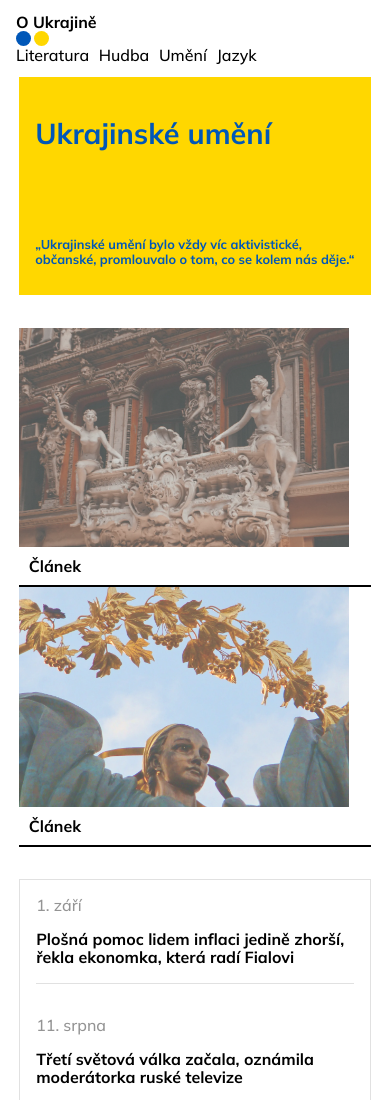
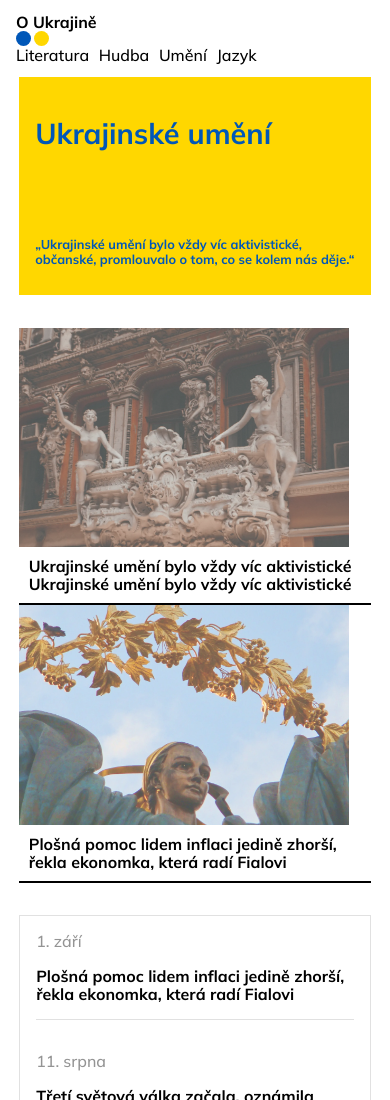
Before and after one commit to htmlena/ukrajina-predevsim, a Next.js app: page / in a window 390 px wide. Shown: the top 1100 px of the page. Built offline with nearby package versions, Linux system fonts and the light colour scheme.

Commit message:
grid on medium breakpoint fixed

```diff
--- a/pages/index.tsx
+++ b/pages/index.tsx
@@ -18,15 +18,16 @@ const Home = () => {
 
     ${mq.mediumUp.css`
       flex-direction: row;
-      grid-template-areas: 'firstColumn'
+      grid-template-areas: 'firstColumn firstColumn'
       'secondColumn thirdColumn';
-      // grid-template-areas: 'firstColumn secondColumn thirdColumn';
+      grid-template-columns: 1fr 1fr;
       grid-column-gap: 2rem;
  `}
     ${mq.largeUp.css`
   // flex-direction: row;
     padding: 0 3rem;
     grid-template-areas: 'firstColumn secondColumn thirdColumn';
+    grid-template-columns: 1.5fr 1fr 1fr;
  `}
       ${mq.xlarge.css`
       padding: 0;
@@ -83,13 +84,17 @@ const Home = () => {
           <SubsectionOne>
             <div>
               <PreviewSection
-                title={'Článek'}
+                title={
+                  'Ukrajinské umění bylo vždy víc aktivistické Ukrajinské umění bylo vždy víc aktivistické'
+                }
                 image={'artur-zhadan-wv7GyOu66r8-unsplash.webp'}
               />
             </div>
             <div>
               <PreviewSection
-                title={'Článek'}
+                title={
+                  'Plošná pomoc lidem inflaci jedině zhorší, řekla ekonomka, která radí Fialovi'
+                }
                 image={'volodymyr-tokar-W6eVy5wy8-M-unsplash.webp'}
               />
             </div>
```
